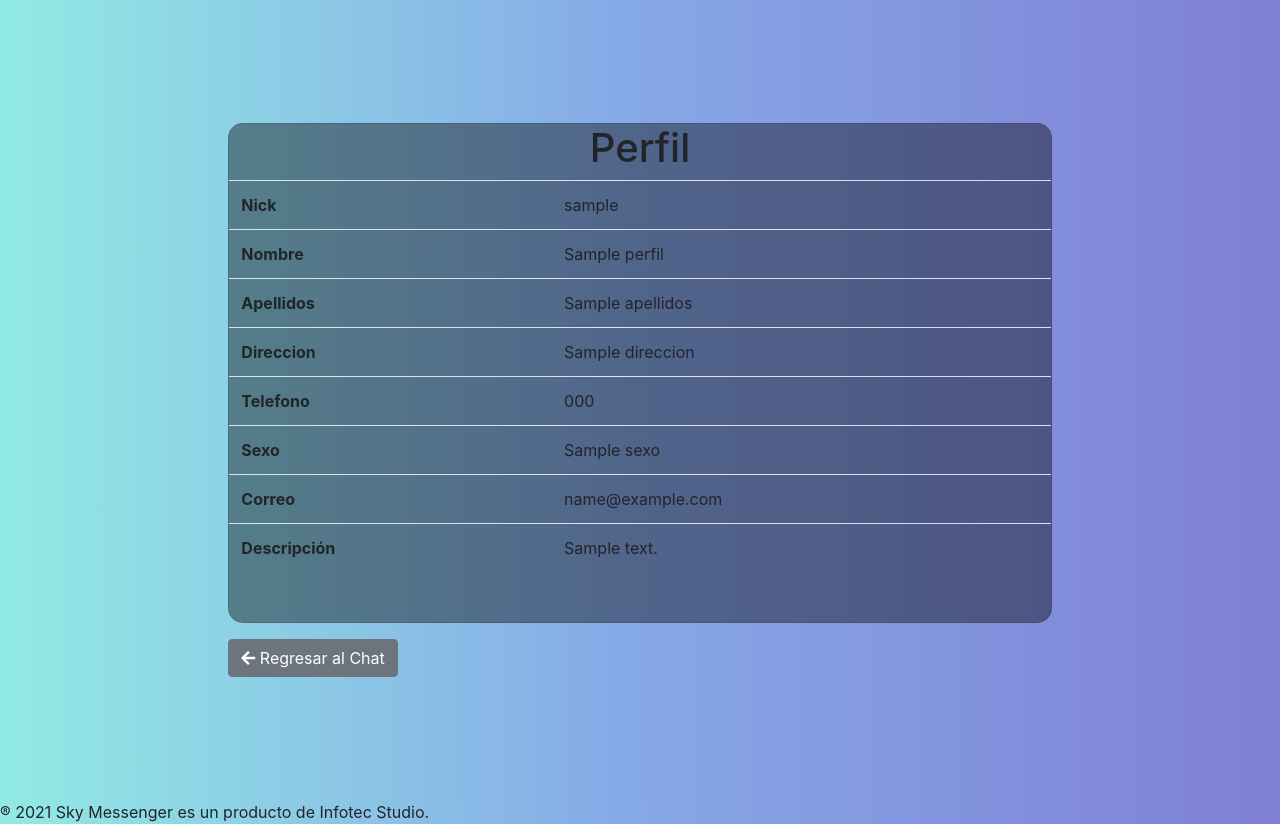
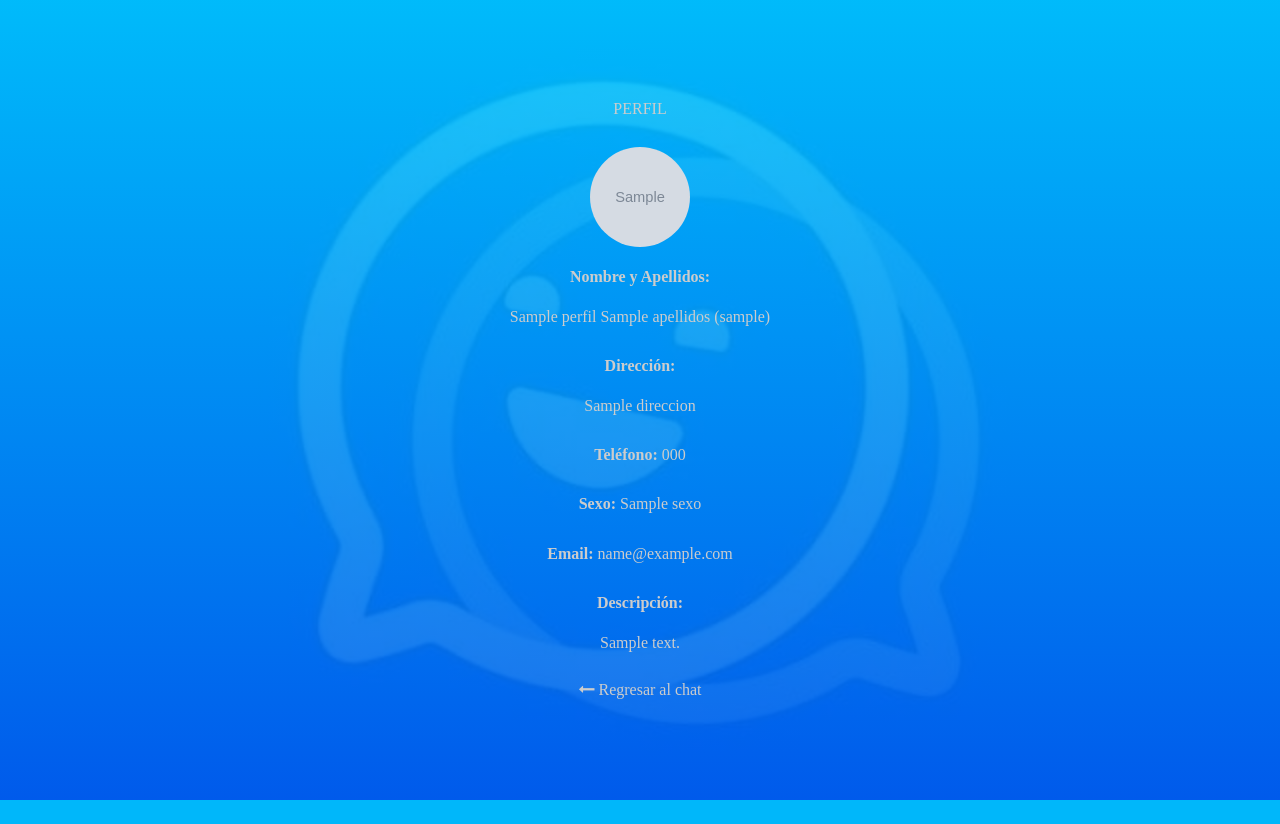
Before and after one commit to michaelrodriguezalvarez/sky-messenger, a Symfony app: template templates/perfil/show.html.twig in a window 1280 px wide. After the commit the page ends 800 px from the top, so only its background shows below. Run offline with Twig, Linux system fonts and the light colour scheme; the template is opened without the code that fills it: most values are stand-ins (such as "Sample title", 1, 10 or a date in 2020); some libraries are stand-ins or nearby versions; some web fonts are replaced.

Commit message:
Aplicar estilo a la ventana de ver perfil

```diff
--- a/public/css/sky.css
+++ b/public/css/sky.css
@@ -34,3 +34,9 @@
     display: block;
     margin: auto;
 }
+
+.img_perfil_show {
+    width:100px;
+    height:100px;
+    border-radius:50px;
+}
--- a/templates/configuracion/index.html.twig
+++ b/templates/configuracion/index.html.twig
@@ -48,7 +48,7 @@
         {# <div class="alert alert-info" role="alert">{{ flashSuccess }}</div> #}
     {% endfor %}
 
-		<div class="container-login100" style="background-image: url('images/sky_messenger.jpg');">
+		<div class="container-login100" style="background-image: url('{{ asset('images/sky_messenger.jpg') }}');">
 			<div class="wrap-login100">
 			{{ form_start(form, {'attr': {'class': 'login100-form validate-form'}}) }}
                      <div class="text-center w-full">
--- a/templates/perfil/show.html.twig
+++ b/templates/perfil/show.html.twig
@@ -3,77 +3,130 @@
 {% block title %}Perfil{% endblock %}
 
 {% block stylesheets %}
-    <link rel="stylesheet" href="{{ asset('vendor/chat/css/bootstrap.min.css') }}">
-    <link rel="stylesheet" href="{{ asset('vendor/chat/css/all.css') }}">
-    <link rel="stylesheet" href="{{ asset('vendor/chat/css/main.css') }}">
-    <link rel="stylesheet" type="text/css" href="{{ asset('vendor/chat/css/jquery.mCustomScrollbar.min.css') }}">
+	<link rel="stylesheet" type="text/css" href="{{ asset('vendor/bootstrap/css/bootstrap.min.css') }}">
+	<link rel="stylesheet" type="text/css" href="{{ asset('fonts/font-awesome-4.7.0/css/font-awesome.min.css') }}">
+	<link rel="stylesheet" type="text/css" href="{{ asset('fonts/Linearicons-Free-v1.0.0/icon-font.min.css') }}">
+	<link rel="stylesheet" type="text/css" href="{{ asset('vendor/animate/animate.css') }}">
+	<link rel="stylesheet" type="text/css" href="{{ asset('vendor/css-hamburgers/hamburgers.min.css') }}">
+	<link rel="stylesheet" type="text/css" href="{{ asset('vendor/select2/select2.min.css') }}">
+	<link rel="stylesheet" type="text/css" href="{{ asset('css/util.css') }}">
+	<link rel="stylesheet" type="text/css" href="{{ asset('css/main.css') }}">
+	<link rel="stylesheet" type="text/css" href="{{ asset('css/sky.css') }}">
+{% endblock %}
+
+{% block javascripts %}
+	<script src="{{ asset('vendor/jquery/jquery-3.2.1.min.js') }}"></script>
+	<script src="{{ asset('vendor/bootstrap/js/popper.js') }}"></script>
+	<script src="{{ asset('vendor/bootstrap/js/bootstrap.min.js') }}"></script>
+	<script src="{{ asset('vendor/select2/select2.min.js') }}"></script>
+	<script src="{{ asset('js/main.js') }}"></script>
+    <script src="{{ asset('js/sweetalert.js') }}"></script>
 {% endblock %}
 
 {% block body %}
+<div class="limiter">
+     {% for flashSuccess in app.flashes('success') %}
+	    <script>
+            Swal.fire({
+                icon: 'info',
+                title: 'Información',
+                text: '{{flashSuccess}}',
+			})
+        </script>
+    {% endfor %}
 
-<div class="container-fluid h-100">
-    <div class="row justify-content-center h-100">
-        <div class="col-md-8 col-xl-8 chat">
-            <div class="card mb-sm-3 mb-md-3 contacts_card">
-    <h1><center>Perfil</center></h1>
+    <div class="container-login100" style="background-image: url('{{ asset('images/sky_messenger.jpg') }}');">
+        <div class="wrap-login100">
 
+            <div class="text-center w-full">
+                <p class="txt1">PERFIL</p>
+                <br />
+            </div>
 
-<center>
-    <table class="table">
-        <tbody>
-            <tr>
-                <th>Nick</th>
-                <td>{{ perfil.nick }}</td>
-            </tr>
-            <tr>
-                <th>Nombre</th>
-                <td>{{ perfil.nombre }}</td>
-            </tr>
-            <tr>
-                <th>Apellidos</th>
-                <td>{{ perfil.apellidos }}</td>
-            </tr>
-            <tr>
-                <th>Direccion</th>
-                <td>{{ perfil.direccion }}</td>
-            </tr>
-            <tr>
-                <th>Telefono</th>
-                <td>{{ perfil.telefono }}</td>
-            </tr>
-            <tr>
-                <th>Sexo</th>
-                <td>{{ perfil.sexo }}</td>
-            </tr>
-            <tr>
-                <th>Correo</th>
-                <td>{{ perfil.usuario.email }}</td>
-            </tr>
-            <tr>
-                <th>Descripción</th>
-                <td>{{ perfil.descripcion }}</td>
-            </tr>
-        </tbody>
-    </table>
-  {# <a href="{{ path('perfil_edit', {'id': perfil.id}) }}">Editar</a> #}
-    </center>
- </div>
-   <div class="row ">
-    <div class="col">
-            <a href="{{ path('chat') }}" class="btn btn-secondary"><i class="fas fa-arrow-left"></i> Regresar al Chat</a>
-    </div>
+            <div class="container-login100-form-btn p-t-3">
+                <label class="txt2">
+                    {% if perfil.avatar == null %}
+						<img src="{{ asset('images/default.png') }}" class="img_perfil_show">
+					{% else %}
+						<img src="{{ asset('uploads/' ~ perfil.avatar) }}" class="img_perfil_show">
+					{% endif %}
+                </label>
+            </div>
 
-    <div class="row justify-content">
-        <div class="px-md-5">
+            <div class="container-login100-form-btn p-t-10">
+                <label class="txt2">
+                    <label for="avisar" class="txt1"><b>Nombre y Apellidos:</b></label>
+                </label>
+            </div>
+
+            <div class="container-login100-form-btn">
+                <label class="txt2">
+                    <label for="avisar" class="txt1">{{ perfil.nombre }} {{ perfil.apellidos }} ({{ perfil.nick }})</label>
+                </label>
+            </div>
+
+            <div class="container-login100-form-btn p-t-10">
+                <label class="txt2">
+                    <label for="avisar" class="txt1"><b>Dirección:</b></label>
+                </label>
+            </div>
+
+            <div class="container-login100-form-btn">
+                <label class="txt2">
+                    <label for="avisar" class="txt1">{{ perfil.direccion }}</label>
+                </label>
+            </div>
+
+            <div class="container-login100-form-btn p-t-10">
+                <label class="txt2">
+                    <label for="avisar" class="txt1"><b>Teléfono:</b> {{ perfil.telefono }}</label>
+                </label>
+            </div>
+
+            <div class="container-login100-form-btn p-t-10">
+                <label class="txt2">
+                    <label for="avisar" class="txt1"><b>Sexo:</b> {{ perfil.sexo }}</label>
+                </label>
+            </div>
+
+            <div class="container-login100-form-btn p-t-10">
+                <label class="txt2">
+                    <label for="avisar" class="txt1"><b>Email:</b> {{ perfil.usuario.email }}</label>
+                </label>
+            </div>
+
+            <div class="container-login100-form-btn p-t-10">
+                <label class="txt2">
+                    <label for="avisar" class="txt1"><b>Descripción:</b></label>
+                </label>
+            </div>
+
+            <div class="container-login100-form-btn">
+                <label class="txt2">
+                    <label for="avisar" class="txt1">{{ perfil.descripcion }}</label>
+                </label>
+            </div>
+
             {% if current_user_id == perfil.usuario.id %}
-                <a href="{{ path('perfil_edit', {'id': perfil.id}) }}" class="btn btn-primary"><i class="fas fa-edit"></i>Editar</a>
+            <div class="text-center w-full mt-2">
+                <a class="txt1" href="{{ path('perfil_edit', {'id': perfil.id}) }}">
+                <i class="fa fa-pencil"></i>
+                Editar
+                </a>
+            </div>
             {% endif %}
+
+            <div class="text-center w-full mt-2">
+                <a class="txt1" href="{{ path('chat')}}">
+                <i class="fa fa-long-arrow-left"></i>
+                    Regresar al chat
+                </a>
+            </div>
         </div>
     </div>
- </div>
+</div>
+{% endblock %}
 
- </div>
+{% block footer %}
 
- </div>
- </div>
 {% endblock %}
```
